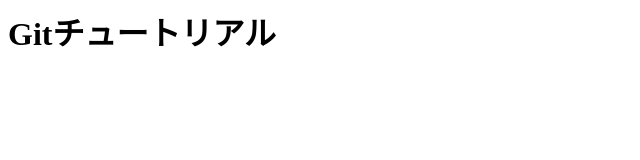
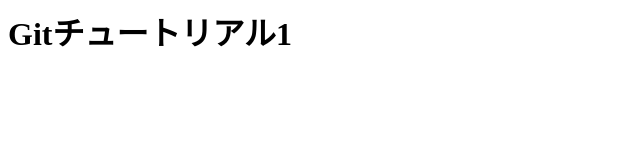
Before and after one commit to tsumuei/git_tutorial, a plain HTML site: page index.html in a window 1280 px wide. Shown: the full height of the page, 0-640 px from the left. Drawn offline with Linux system fonts and the light colour scheme.

Commit message:
Second commit

```diff
--- a/index.html
+++ b/index.html
@@ -1 +1 @@
-<h1>Gitチュートリアル</h1>
+<h1>Gitチュートリアル1</h1>
```
